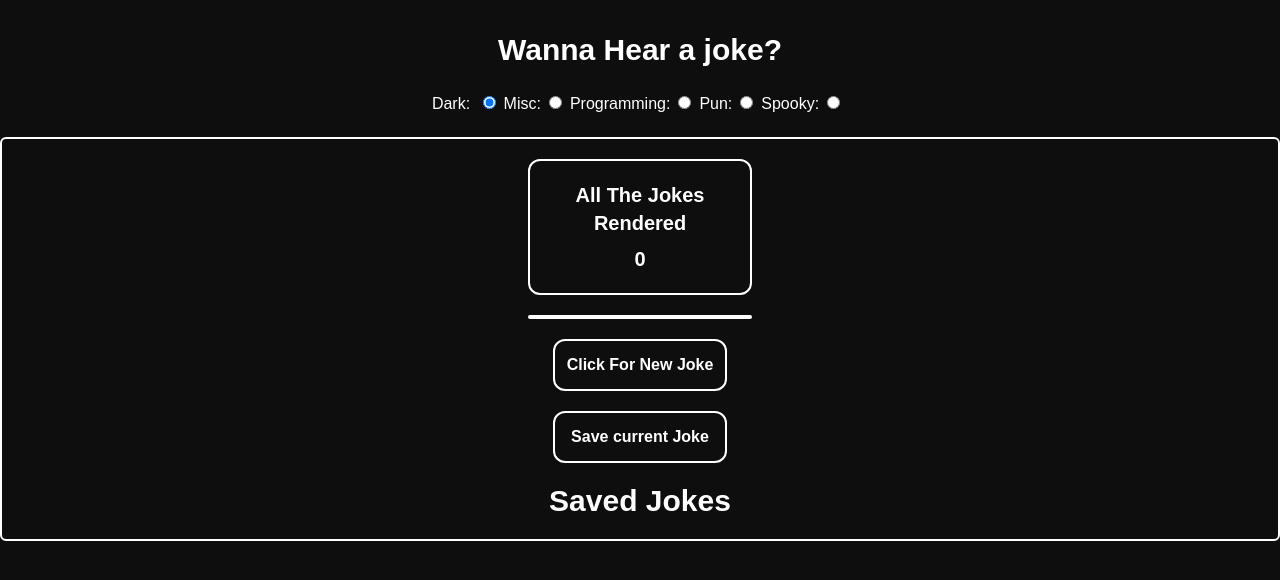
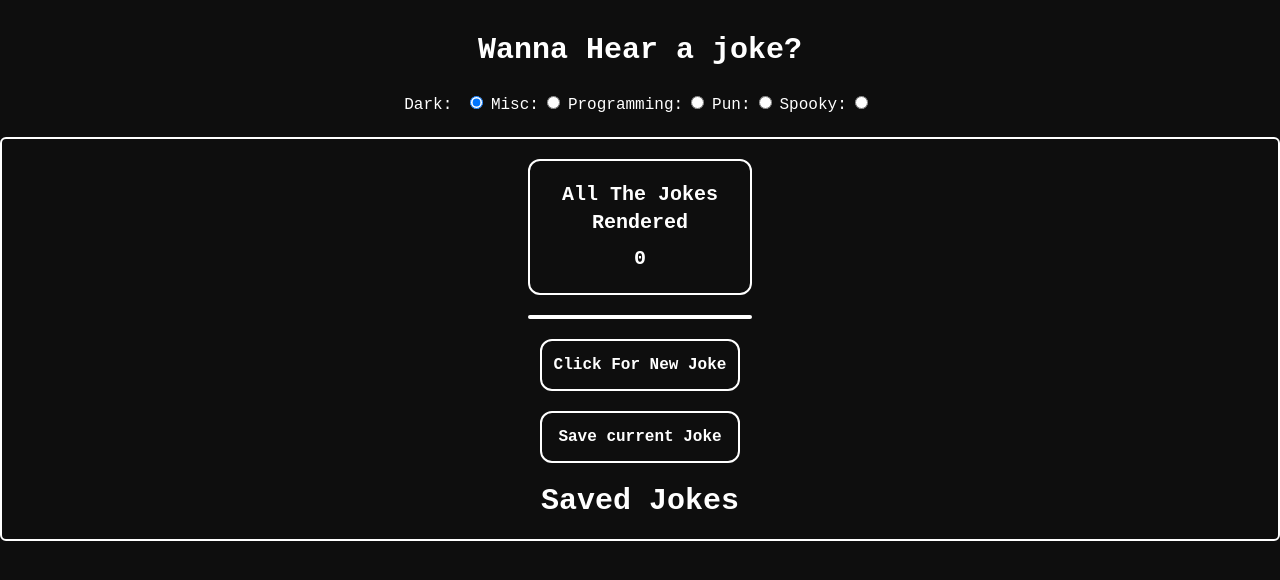
Before and after one commit to Killdroid2342/joke-app, a React (Create React App) app: page / in a window 1280 px wide. Shown: the top 580 px of the page. Built offline with nearby package versions, Linux system fonts and the light colour scheme.

Commit message:
final font

```diff
--- a/src/index.css
+++ b/src/index.css
@@ -2,7 +2,7 @@ html,
 body {
   padding: 0;
   margin: 0;
-  font-family: Arial, Helvetica, sans-serif;
+  font-family: 'Courier New';
 }
 
 a {
```
